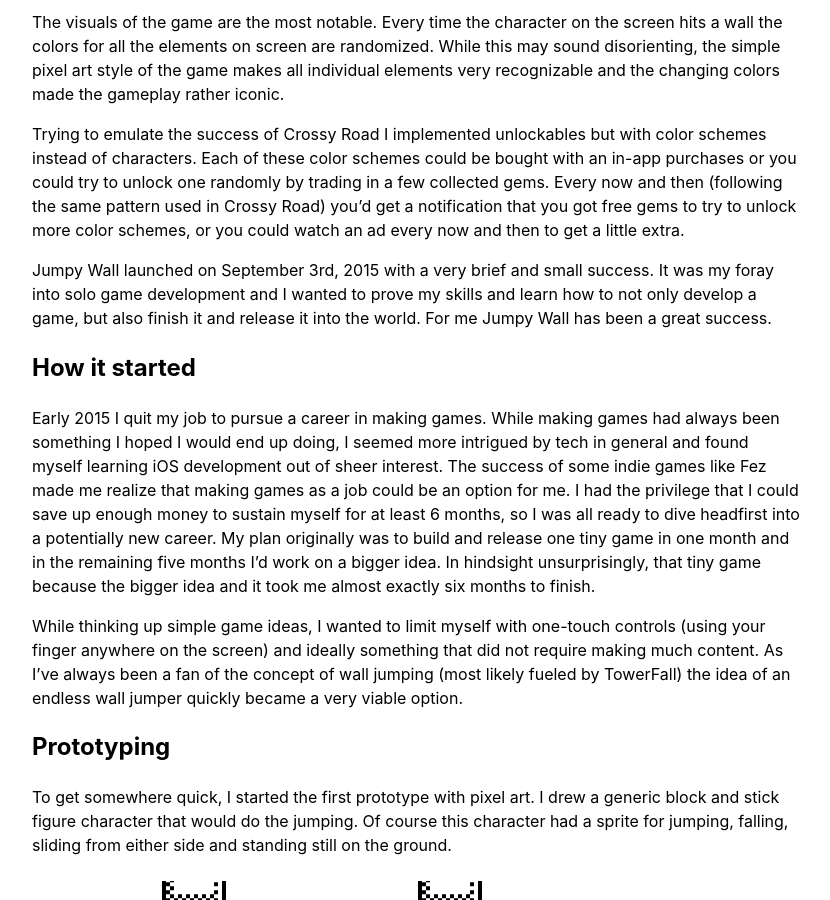
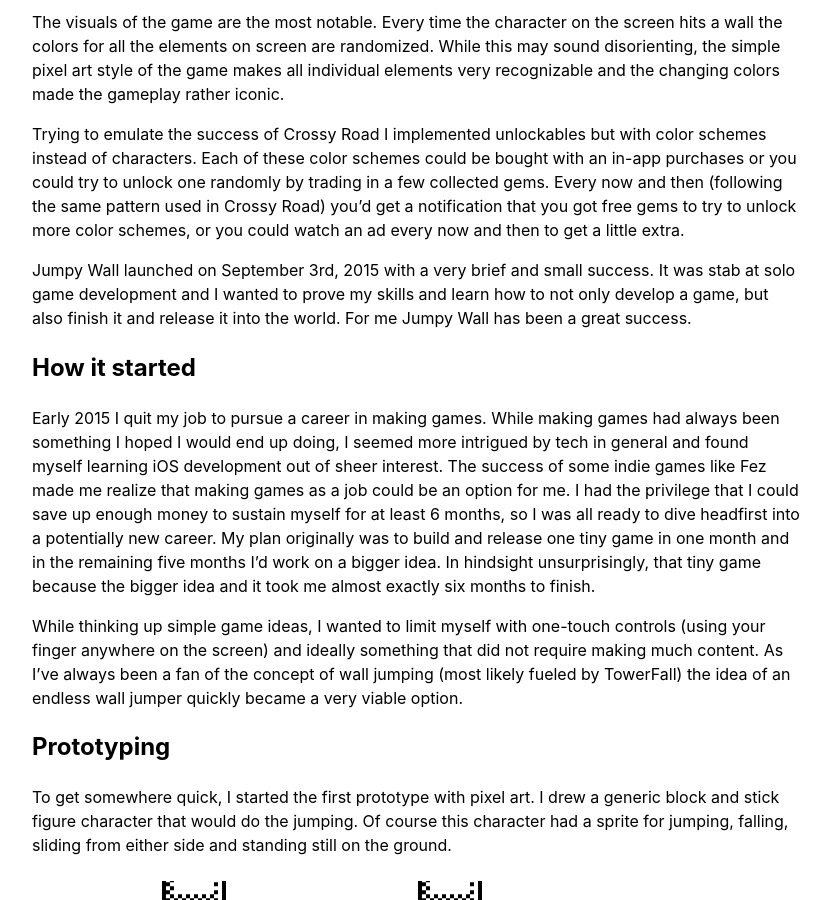
Before and after one commit to PimCoumans/pixelrock-nl, a Jekyll site: the page built from _posts/2020-09-03-making-jumpy-wall-part-1.markdown, in a window 1280 px wide and 900 px high, scrolled down 978 px. Shown: the whole window, without its empty margins (224-1054 px from the left). Built offline with Jekyll 4.4.1, drawn with Linux system fonts in a browser that asks for light colours; some of the changed text lies outside the part shown.

Commit message:
Small updates

```diff
--- a/_posts/2020-09-03-making-jumpy-wall-part-1.markdown
+++ b/_posts/2020-09-03-making-jumpy-wall-part-1.markdown
@@ -17,7 +17,7 @@
 
 Trying to emulate the success of Crossy Road I implemented unlockables but with color schemes instead of characters. Each of these color schemes could be bought with an in-app purchases or you could try to unlock one randomly by trading in a few collected gems. Every now and then (following the same pattern used in Crossy Road) you'd get a notification that you got free gems to try to unlock more color schemes, or you could watch an ad every now and then to get a little extra.
 
-Jumpy Wall launched on September 3rd, 2015 with a very brief and small success. It was my foray into solo game development and I wanted to prove my skills and learn how to not only develop a game, but also finish it and release it into the world. For me Jumpy Wall has been a great success.
+Jumpy Wall launched on September 3rd, 2015 with a very brief and small success. It was stab at solo game development and I wanted to prove my skills and learn how to not only develop a game, but also finish it and release it into the world. For me Jumpy Wall has been a great success.
 
 ## How it started
 
@@ -69,4 +69,5 @@
 
 I'm really glad I got to spend half a year working only on this little project. Learning Unity, diving deep into systems I've never built before (like the dynamic music) and feeling the excitement of actually releasing it too. And now, 5 years later, I feel really proud of what I have accomplished as my first solo project.
 
-If you enjoyed reading this, please let me know!
+If you enjoyed reading this, please let me know! You can [tweet at me](https://twitter.com/pimcoumans)
+or [email me](mailto:pim@pixelrock.nl) but please don't spam me <3
```
